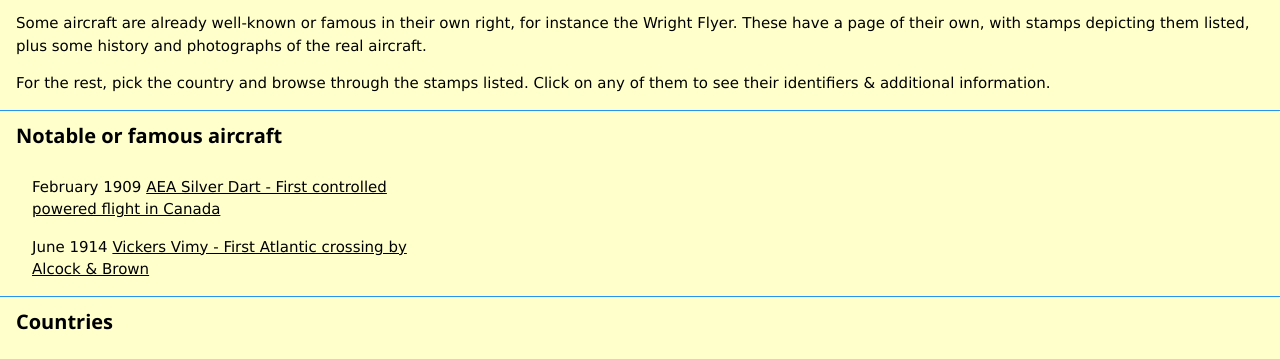
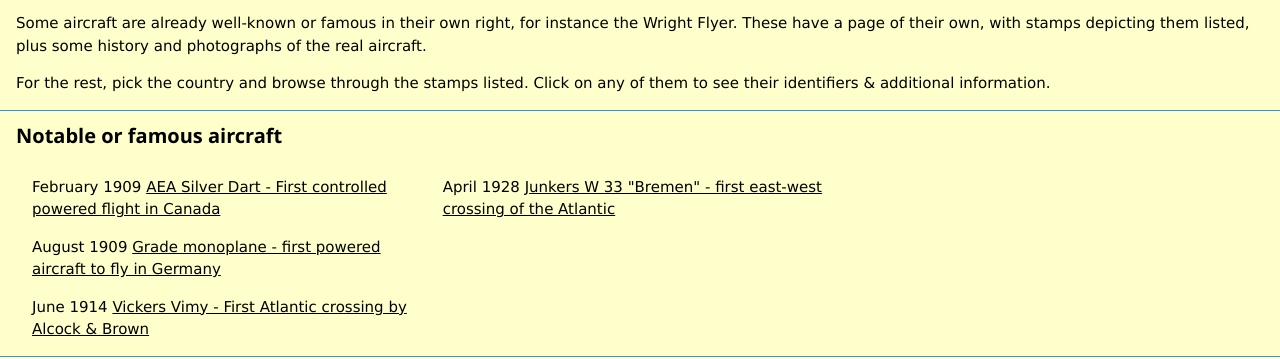
Before and after one commit to aircraftonstamps/aos, a plain HTML site: page m_identified.html in a window 1280 px wide. Shown: the part 359-718 px from the top of the page. Drawn offline with Linux system fonts and the light colour scheme.

Commit message:
Add files via upload

```diff
--- a/m_identified.html
+++ b/m_identified.html
@@ -45,9 +45,11 @@
 	<div class="w3-row-padding">
 	<div class="w3-third">
     <p>February 1909 <a href="id_190902.html">AEA Silver Dart - First controlled powered flight in Canada</a></p>
+    <p>August 1909 <a href="id_190908.html">Grade monoplane - first powered aircraft to fly in Germany</a></p>
     <p>June 1914 <a href="id_191406.html">Vickers Vimy - First Atlantic crossing by Alcock & Brown</a></p>
 	</div>
 	<div class="w3-third">
+    <p>April 1928 <a href="id_192804.html">Junkers W 33 "Bremen" - first east-west crossing of the Atlantic</a></p>
 	</div>
 	<div class="w3-third">
 	</div>
```
